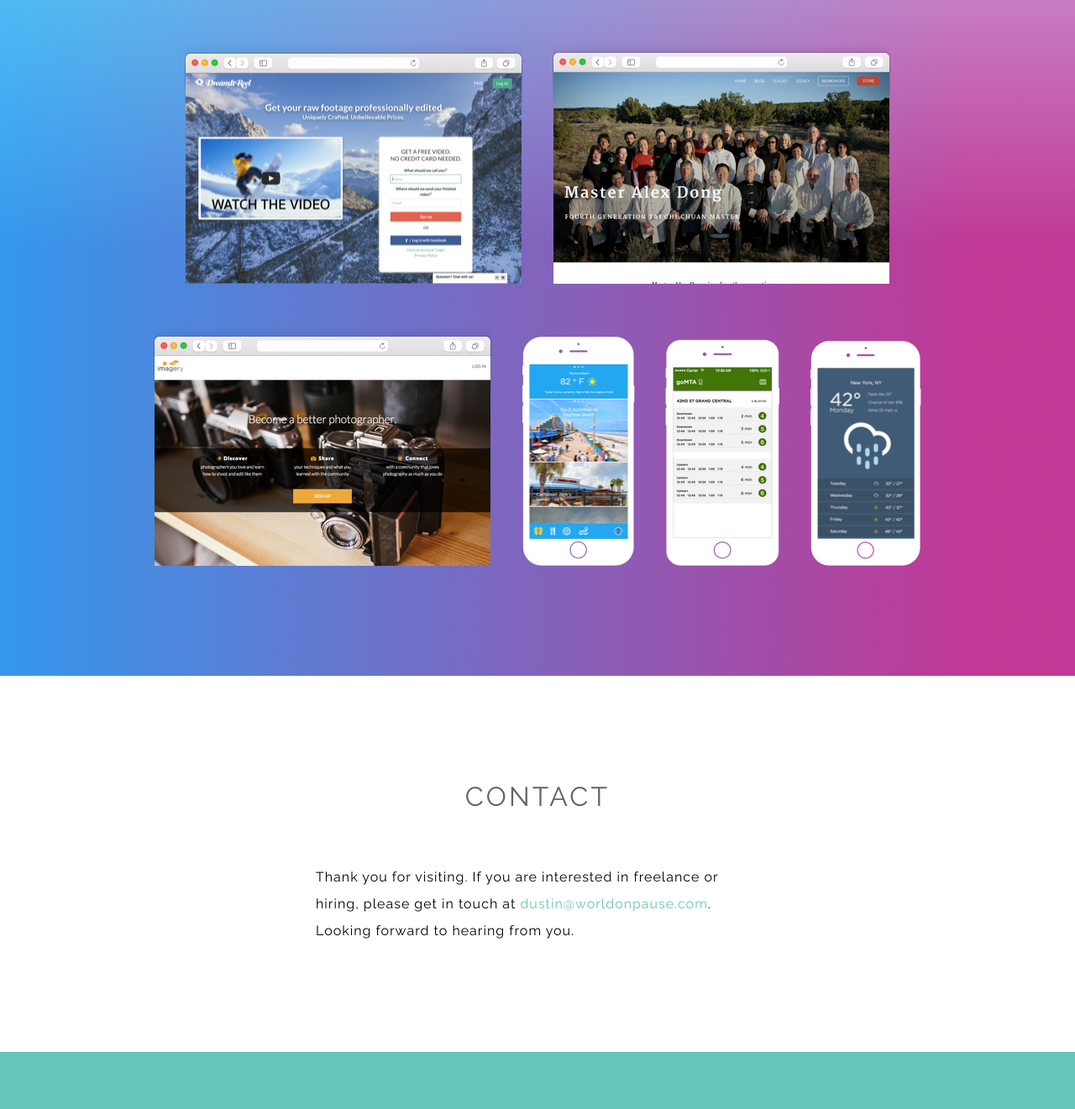
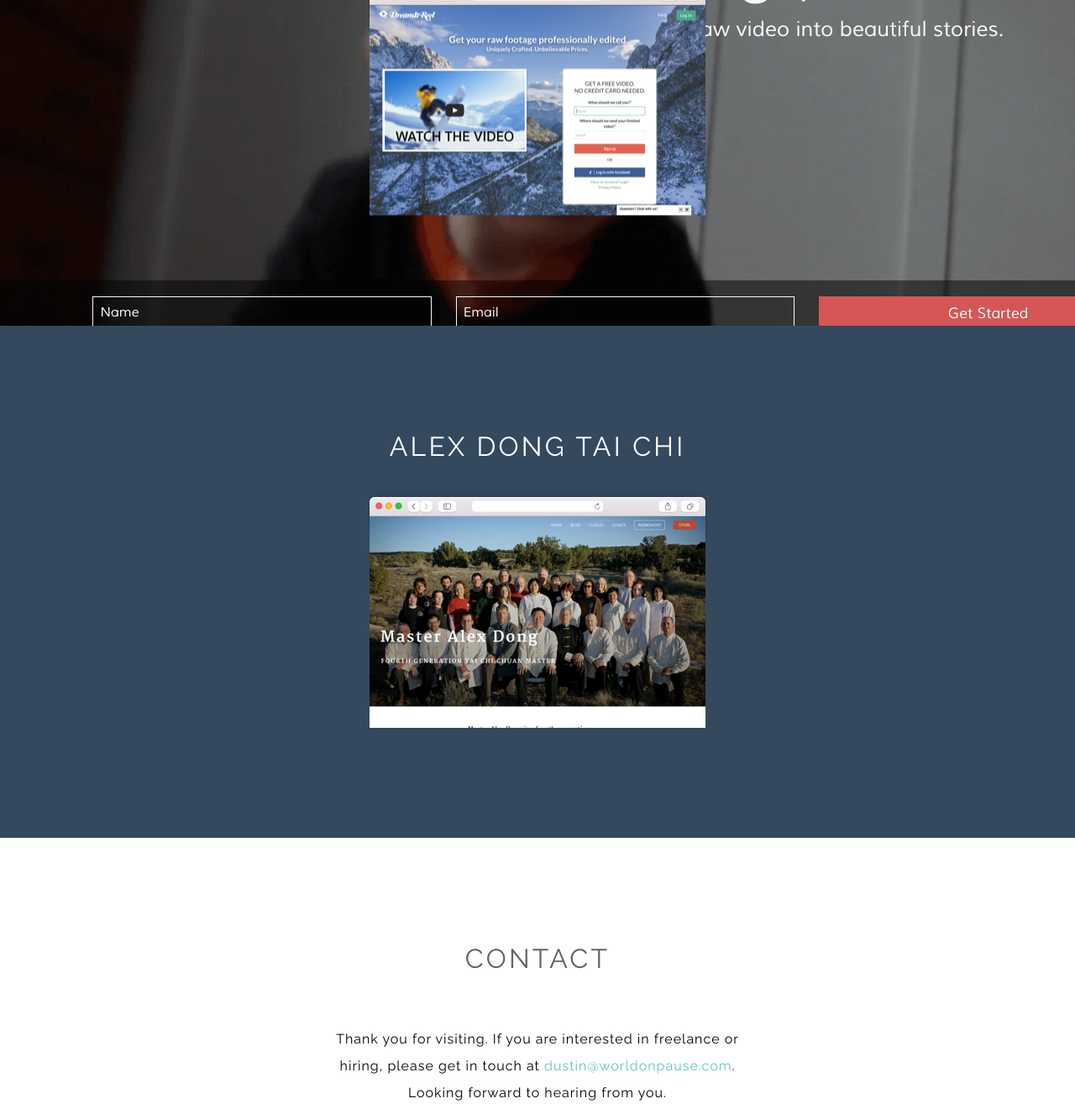
Before and after one commit to dustindong/portfolio, a plain HTML site: page index.html in a window 1280 px wide. Shown: the part 2226-3547 px from the top of the page at 84% size. Drawn offline with Linux system fonts and the light colour scheme.

Commit message:
new portfolio section

```diff
--- a/index.html
+++ b/index.html
@@ -44,16 +44,14 @@
     </div>
   </section>
 
-  <section class="projects" id="projects">
-    <h1>Portfolio</h1>
-    <ul>
-      <li><a href="http://www.dreamitreel.com" target="_blank" alt="dreamitreel"><img src="images/dreamitreel.png"></a></li>
-      <li><a href="alexdong/" target="_blank" alt="dreamitreel"><img src="images/alexdongtaichi.png"></a></li>
-      <li><a href="imagery/" target="_blank" alt="imagery"><img src="images/imagery.png"></a></li>
-			<li><a href="beachbum/"><img src="images/hf-ss.png"></a></li>
-      <li><a href="gomta/" target="_blank"><img src="images/subway-app-small.png"></a></li>
-      <li><a href="images/weatherapp-big.png" target="_blank"><img src="images/weatherapp-small.png"></a></li>
-    <ul>
+  <section class="projects midnight-bg" id="projects">
+    <h1>DreamItReel</h1>
+    <a href="http://www.dreamitreel.com" target="_blank" alt="dreamitreel"><img src="images/dreamitreel.png"></a>
+  </section>
+
+  <section class="projects asphalt-bg">
+    <h1>Alex Dong Tai Chi</h1>
+      <a href="http://www.dreamitreel.com" target="_blank" alt="dreamitreel"><img src="images/alexdongtaichi.png"></a>
   </section>
 
   <section class="work" id="contact">
--- a/sass/screen.scss
+++ b/sass/screen.scss
@@ -29,13 +29,13 @@
   background-position: center center;
   background-repeat: no-repeat;
   background-size: cover;
+  overflow: auto;
   text-align: center;
 
 
   h3 {
     padding-left: 1em;
     padding-right: 1em;
-    padding-bottom: 2em;
     text-align: left;
     max-width: 35em;
     margin: 0 auto;
@@ -48,7 +48,7 @@
     background: none;
     color: #fff;
     font-size: 2em;
-    padding-bottom: 2em;
+    padding-bottom: 1em;
   }
 
   li {
@@ -56,7 +56,6 @@
   }
 
   img {
-    margin-top: 3em;
     padding: 0 1em;
   }
 }
@@ -236,7 +235,7 @@
   h3 {
     padding-left: 1em;
     padding-right: 1em;
-    text-align: left;
+    text-align: center;
     margin-top: 3em;
     letter-spacing: 1px;
   }
@@ -256,3 +255,16 @@
     margin-top: 0;
   }
 }
+
+.midnight-bg {
+  background-position: top center;
+  background: linear-gradient(rgba(0, 0, 0, 0.7), rgba(0, 0, 0, 0.7)), url("../images/dreamitreel2.png");
+}
+
+.asphalt-bg {
+  background: #34495e;
+}
+
+.projects-fp-image {
+  float: left;
+}
```
Also changed, not shown: images/dreamitreel2.png (added), stylesheets/screen.css, 2 other files.
